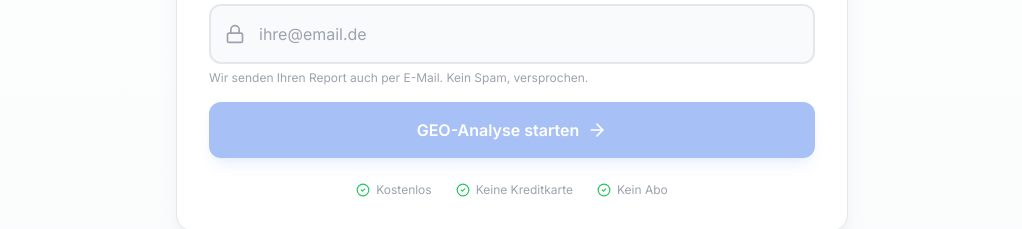
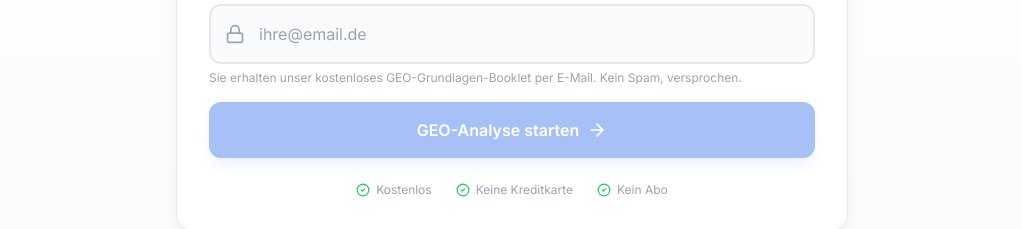
Before and after one commit to aibotTBN/tbn-geo-dashboard, a Next.js app: page /beta in a window 1280 px wide. Shown: the part 620-849 px from the top of the page, without its empty margins (128-1150 px from the left). Built offline with nearby package versions, Linux system fonts and the light colour scheme.

Commit message:
fix: email text — GEO booklet statt Report-Versand

```diff
--- a/src/app/beta/page.tsx
+++ b/src/app/beta/page.tsx
@@ -547,7 +547,7 @@ export default function BetaPage() {
                       required
                     />
                   </div>
-                  <p className="text-xs text-gray-400 text-left mt-1.5">Wir senden Ihren Report auch per E-Mail. Kein Spam, versprochen.</p>
+                  <p className="text-xs text-gray-400 text-left mt-1.5">Sie erhalten unser kostenloses GEO-Grundlagen-Booklet per E-Mail. Kein Spam, versprochen.</p>
                 </div>
 
                 {errorMsg && (
```
